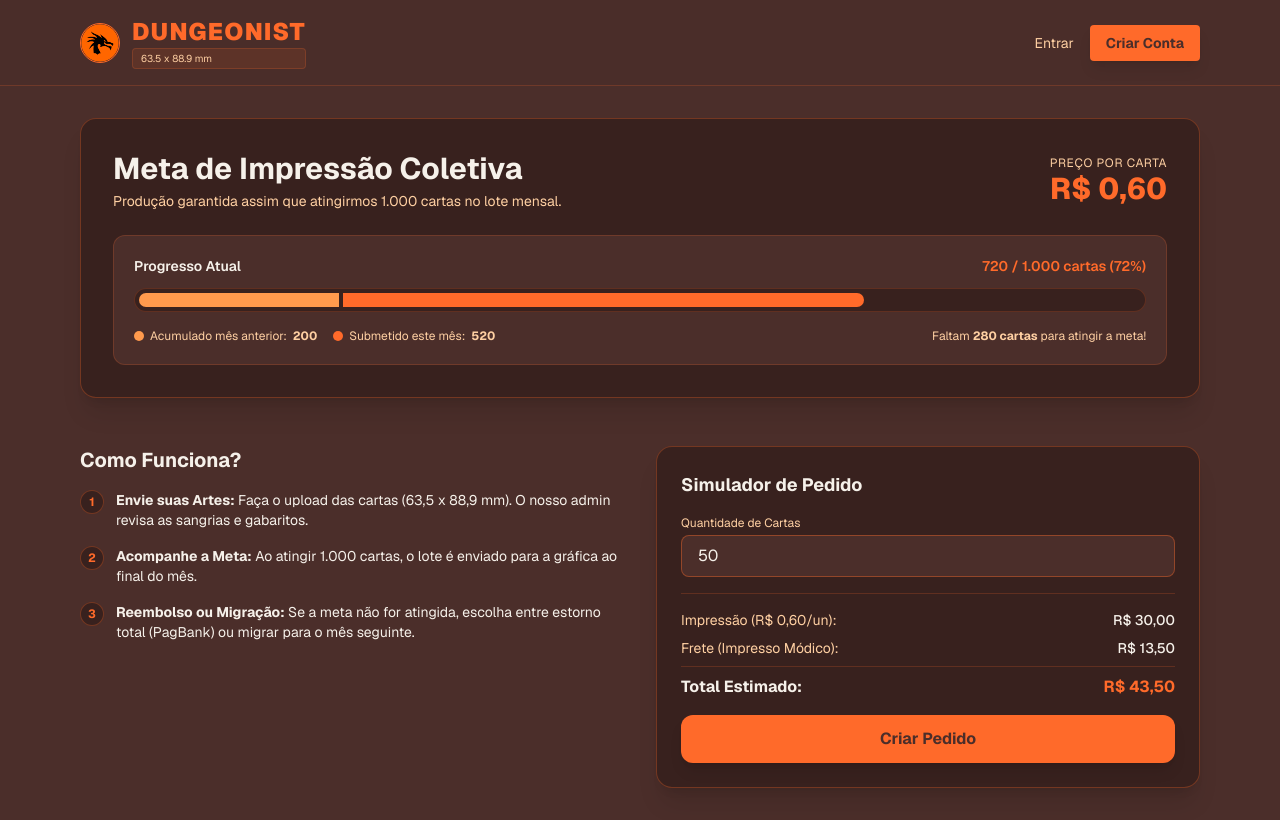
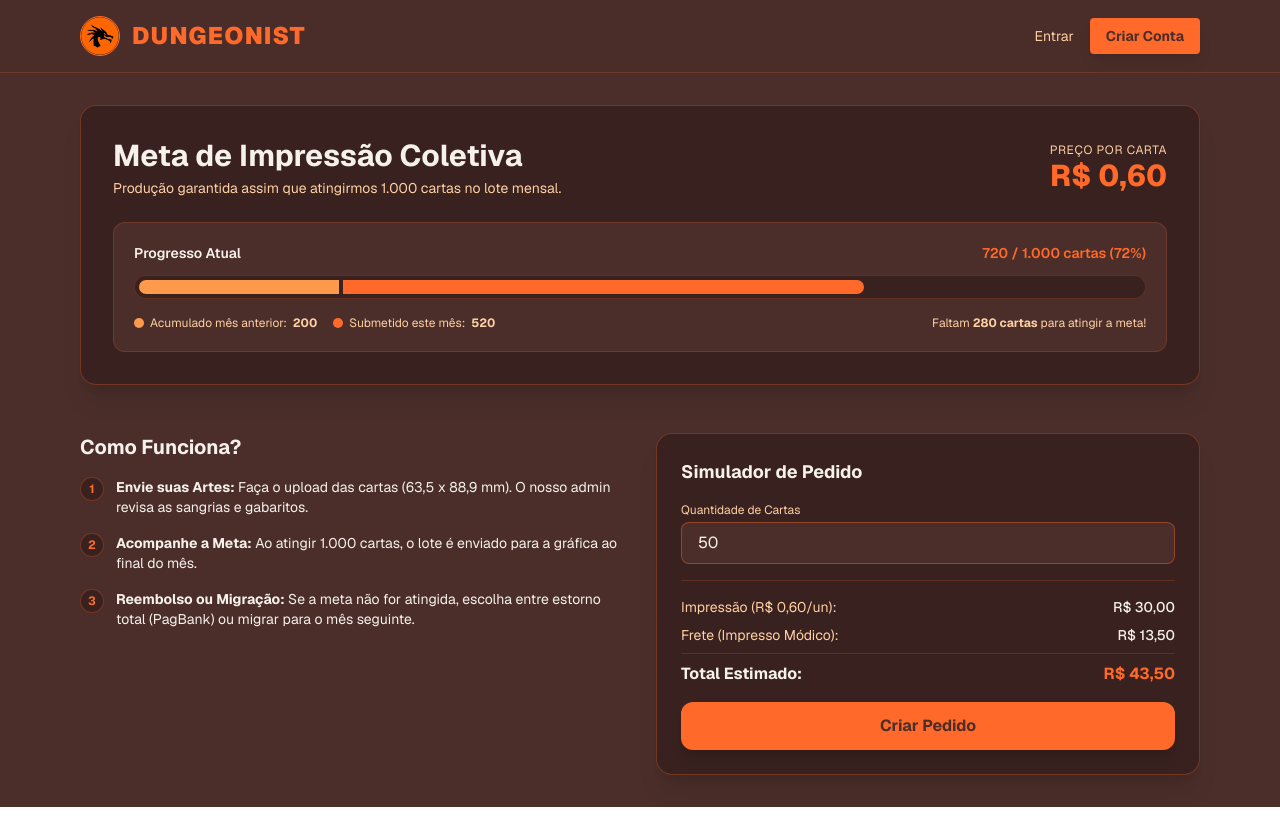
Before and after one commit to fabiovibecoder/dungeonist, a Next.js app: page / in a window 1280 px wide. Built offline with nearby package versions, Linux system fonts and the light colour scheme.

Commit message:
tirando dimensoes da carta no titulo

```diff
--- a/app/page.tsx
+++ b/app/page.tsx
@@ -39,9 +39,6 @@ export default function Home() {
             </div>
             <div>
               <span className="text-2xl font-black tracking-wider text-[#FF6A2A]">DUNGEONIST</span>
-              <span className="text-[10px] bg-[#FF6A2A]/10 text-[#FFD0A3] px-2 py-0.5 rounded block border border-[#FF6A2A]/20">
-                63.5 x 88.9 mm
-              </span>
             </div>
           </div>
           <div className="flex gap-4">
```
